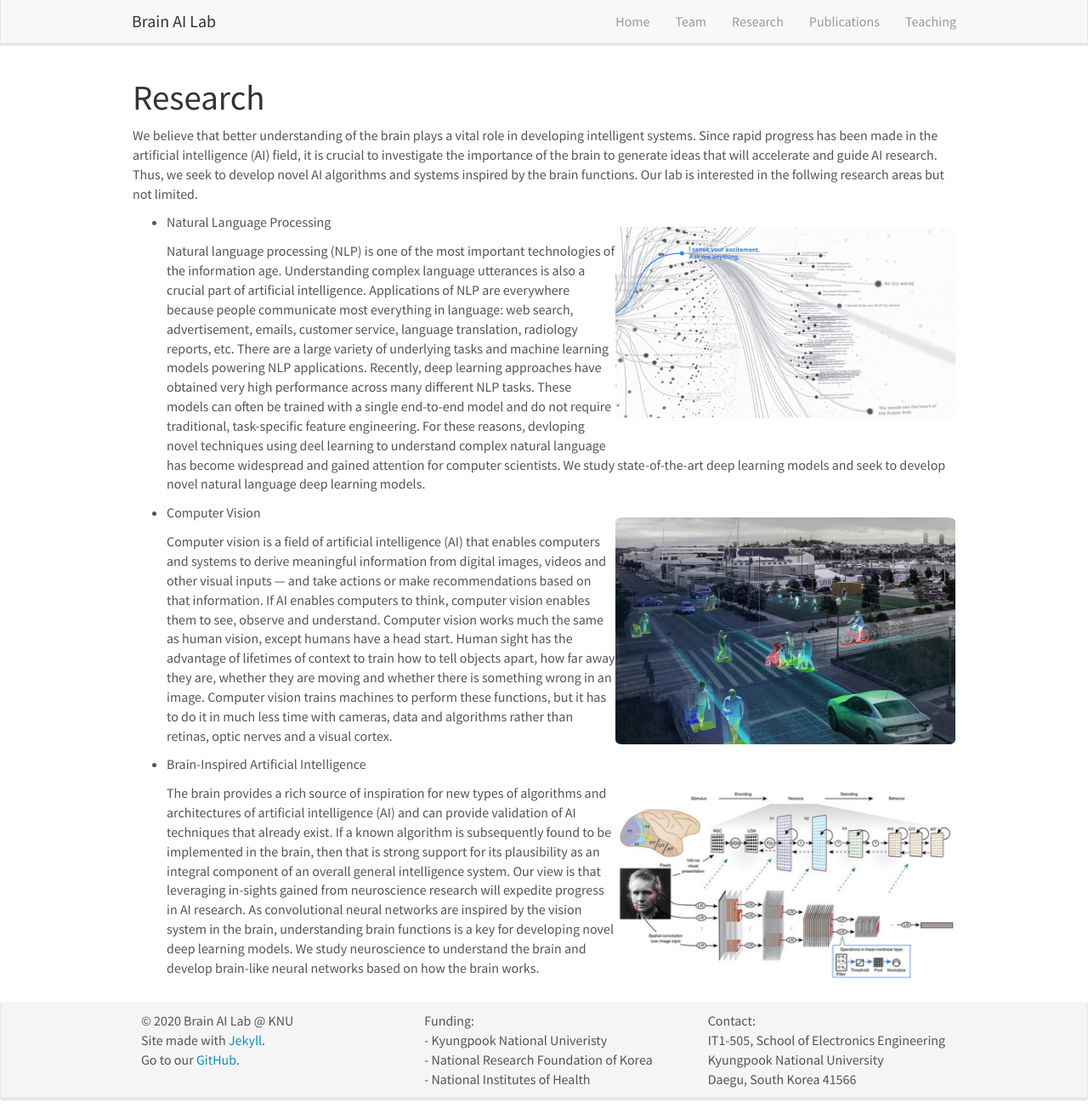
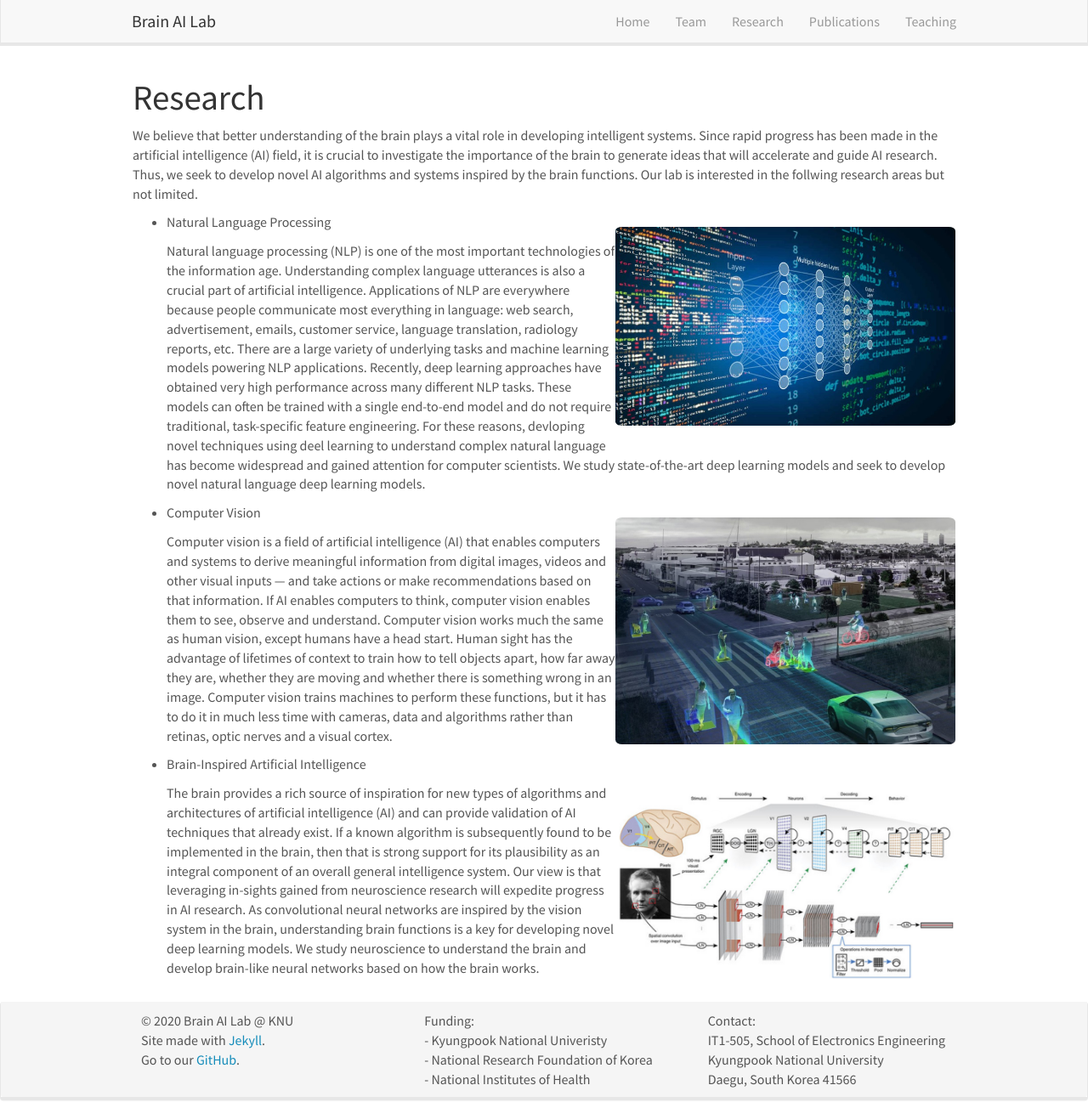
Before and after one commit to KNU-BrainAI/knu-brainai.github.io, a Jekyll site: the page built from _pages/research.md, in a window 1280 px wide and 1317 px high. Shown: the whole window at 85% size. Built offline with Jekyll 4.4.1, drawn with Linux system fonts in a browser that asks for light colours; nearby versions of some CDN libraries.

Commit message:
Update research.md

```diff
--- a/_pages/research.md
+++ b/_pages/research.md
@@ -10,7 +10,7 @@ permalink: /research/
 
 We believe that better understanding of the brain plays a vital role in developing intelligent systems. Since rapid progress has been made in the artificial intelligence (AI) field, it is crucial to investigate the importance of the brain to generate ideas that will accelerate and guide AI research. Thus, we seek to develop novel AI algorithms and systems inspired by the brain functions. Our lab is interested in the follwing research areas but not limited.
 
-- Natural Language Processing ![]({{ site.url }}{{ site.baseurl }}/images/lamda.jpg){: style="width: 400px; float: right"}
+- Natural Language Processing ![]({{ site.url }}{{ site.baseurl }}/images/nlp.jpg){: style="width: 400px; float: right"}
 
   Natural language processing (NLP) is one of the most important technologies of the information age. Understanding complex language utterances is also a crucial part of artificial intelligence. Applications of NLP are everywhere because people communicate most everything in language: web search, advertisement, emails, customer service, language translation, radiology reports, etc. There are a large variety of underlying tasks and machine learning models powering NLP applications. Recently, deep learning approaches have obtained very high performance across many different NLP tasks. These models can often be trained with a single end-to-end model and do not require traditional, task-specific feature engineering. For these reasons, devloping novel techniques using deel learning to understand complex natural language has become widespread and gained attention for computer scientists. We study state-of-the-art deep learning models and seek to develop novel natural language deep learning models.
 
```
